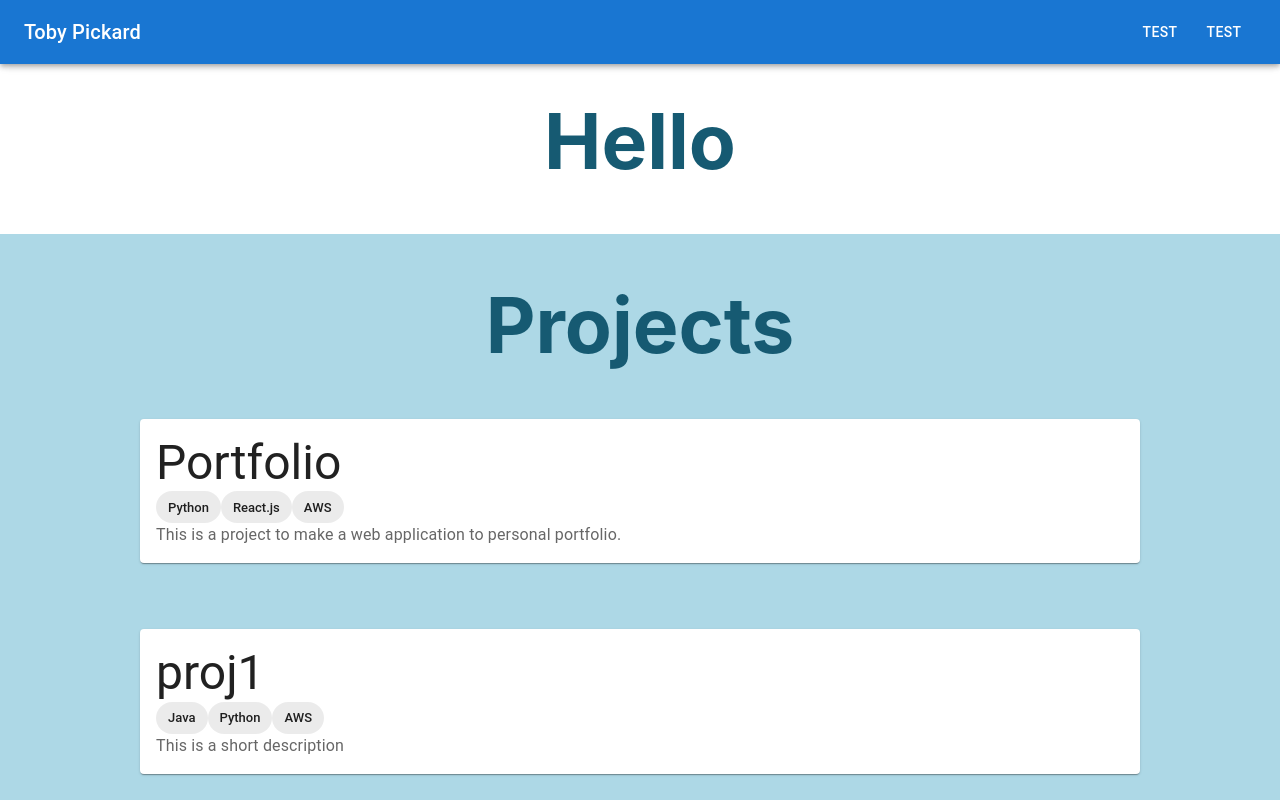
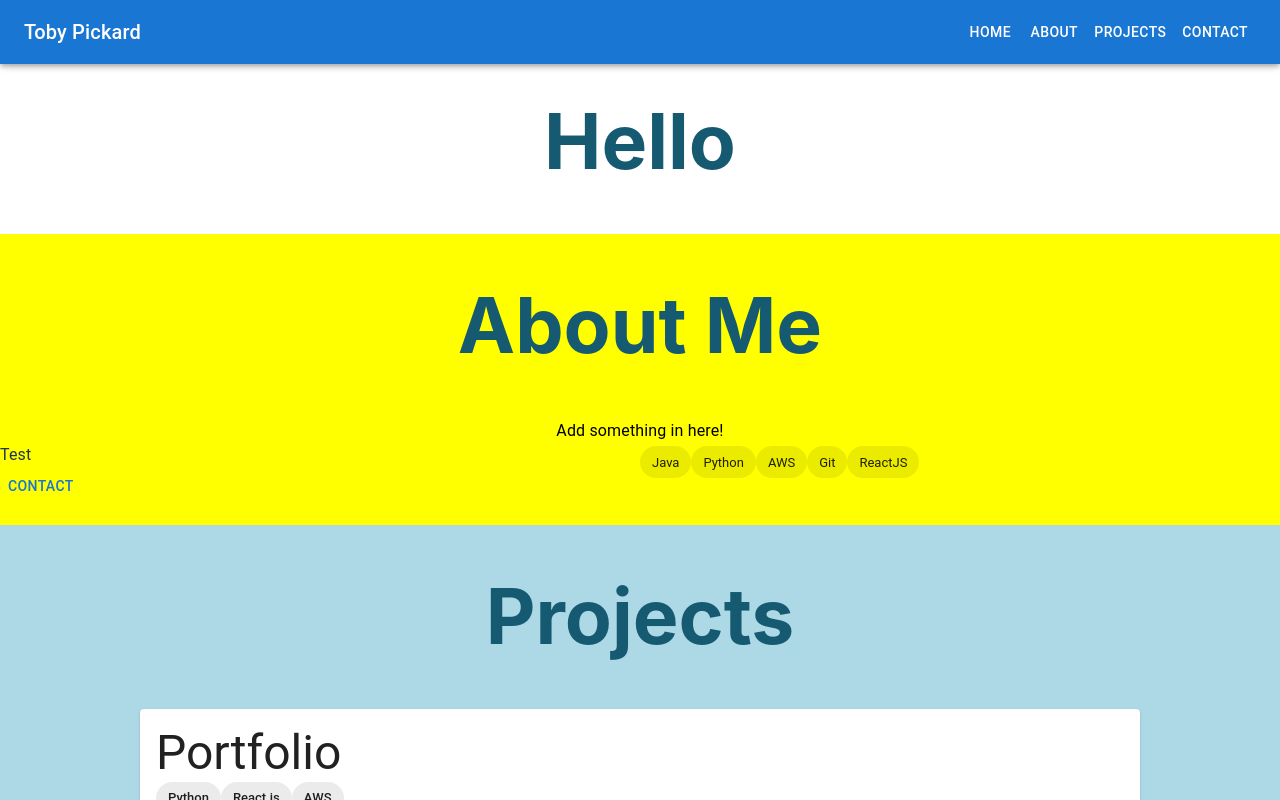
Before and after one commit to TobyPickard/portfolio, a React (Vite) app in the folder ui/: page / in a window 1280 px wide. Built offline with nearby package versions, Linux system fonts and the light colour scheme.

Commit message:
adding in stuff init

```diff
--- a/ui/src/Components/Navbar.tsx
+++ b/ui/src/Components/Navbar.tsx
@@ -3,6 +3,13 @@ import { AppBar, Toolbar, Typography, useScrollTrigger, Slide, Button } from '@m
 
 const TopNavbar = () => {
   const trigger = useScrollTrigger();
+
+  const handleClick = (component) => {
+    const element = document.getElementById(component);
+    if (element) {
+      element.scrollIntoView({ behavior: 'smooth' });
+    }
+  }
 
   return (
     <Slide appear={false} direction="down" in={!trigger}>
@@ -12,11 +19,17 @@ const TopNavbar = () => {
             Toby Pickard
           </Typography>
           {/* Add additional items such as buttons, links, or icons here */}
-          <Button style={{color: 'white'}}>
-            Test
+          <Button onClick={() => handleClick('home')} style={{color: 'white'}}>
+            Home
           </Button>
-          <Button style={{color: 'white'}}>
-            Test
+          <Button onClick={() => handleClick('about')} style={{color: 'white'}}>
+            About
+          </Button>
+          <Button onClick={() => handleClick('projects')} style={{color: 'white'}}>
+            Projects
+          </Button>
+          <Button onClick={() => handleClick('contact')} style={{color: 'white'}}>
+            Contact
           </Button>
         </Toolbar>
       </AppBar>
--- a/ui/src/pages/About.tsx
+++ b/ui/src/pages/About.tsx
@@ -1,12 +1,42 @@
 // About.js
 
+import { Button, Chip, Grid, Typography } from "@mui/material";
+
 const About = () => {
-    return (
-      <div>
-        <h1>About Page</h1>
-        {/* Add content for the About page */}
+  const tech = ['Java', 'Python', 'AWS', 'Git', 'ReactJS']
+
+  const handleClick = () => {
+    const element = document.getElementById('contact');
+    if (element) {
+      element.scrollIntoView({ behavior: 'smooth' });
+    }
+  }
+  return (
+    <div id='about' style={{background: 'yellow', paddingBottom: '20px'}}>
+      <div style={{display:'flex', justifyContent: 'center', alignItems:'center'}}>
+        <h1>About Me</h1>
       </div>
-    );
-  };
+
+      <Typography style={{ color: 'black', display:'flex', justifyContent: 'center', alignItems:'center' }}>
+        Add something in here!
+      </Typography>
+      <Grid container>
+        <Grid item xs={6}>
+          <Typography>
+            Test
+          </Typography>
+          <Button onClick={handleClick}>Contact</Button>
+        </Grid>
+        <Grid item xs={6}>
+          {tech.map((item) => (
+            <Chip label={item} />
+            )
+          )}
+        </Grid>
+      </Grid>
+      {/* Add content for the About page */}
+    </div>
+  );
+};
 
   export default About;
--- a/ui/src/pages/Contact.tsx
+++ b/ui/src/pages/Contact.tsx
@@ -49,7 +49,7 @@ const Contact = () => {
   ]
 
   return (
-    <div style={{ paddingBottom: '50px' }}>
+    <div id='contact' style={{ paddingBottom: '50px' }}>
       <div style={{ display:'flex', justifyContent: 'center', alignItems:'center' }}>
         <h2>Get in touch...</h2>
       </div>
--- a/ui/src/pages/Home.tsx
+++ b/ui/src/pages/Home.tsx
@@ -2,6 +2,7 @@
 
 import Footer from "../Components/Footer";
 import TopNavbar from "../Components/Navbar";
+import About from "./About";
 import Contact from "./Contact";
 import Projects from "./Projects";
 
@@ -10,7 +11,7 @@ const Home = () => {
     <div>
       <TopNavbar />
       <h1 style={{ paddingTop: '50px', display:'flex', justifyContent: 'center', alignItems:'center'}}>Hello</h1>
-
+      <About />
       <Projects />
       <Contact />
 
--- a/ui/src/pages/ListProject.tsx
+++ b/ui/src/pages/ListProject.tsx
@@ -54,12 +54,12 @@ const ListProject = () => {
   }
 
   return (
-    <div style={{ backgroundColor: 'lightblue' }}>
+    <div style={{ backgroundColor: 'lightblue' }} id="projects">
       <div style={{display:'flex', justifyContent: 'center', alignItems:'center'}}>
         <h1>Projects</h1>
       </div>
       {/* Add content for the Add page */}
-      <Grid container rowSpacing={2} columnSpacing={2}>
+      <Grid container>
         {projects.map((card) => (
           <Grid item key={card.id} xs={12} >
             <div style={{ display: 'grid', placeItems: 'center', paddingBottom: '50px' }}>
```
